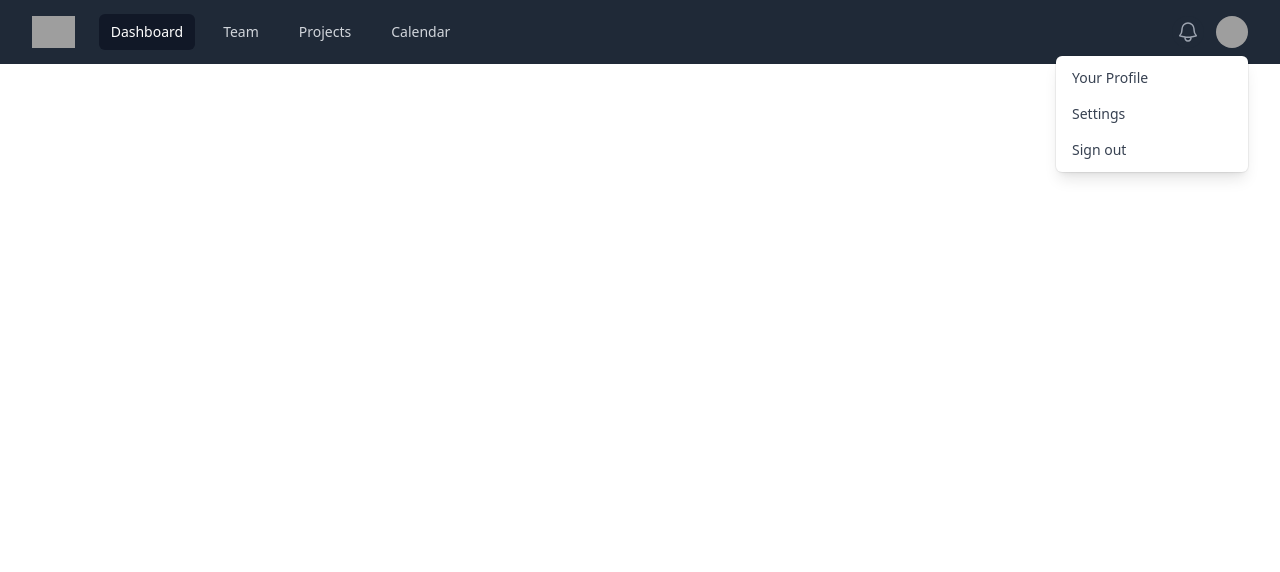
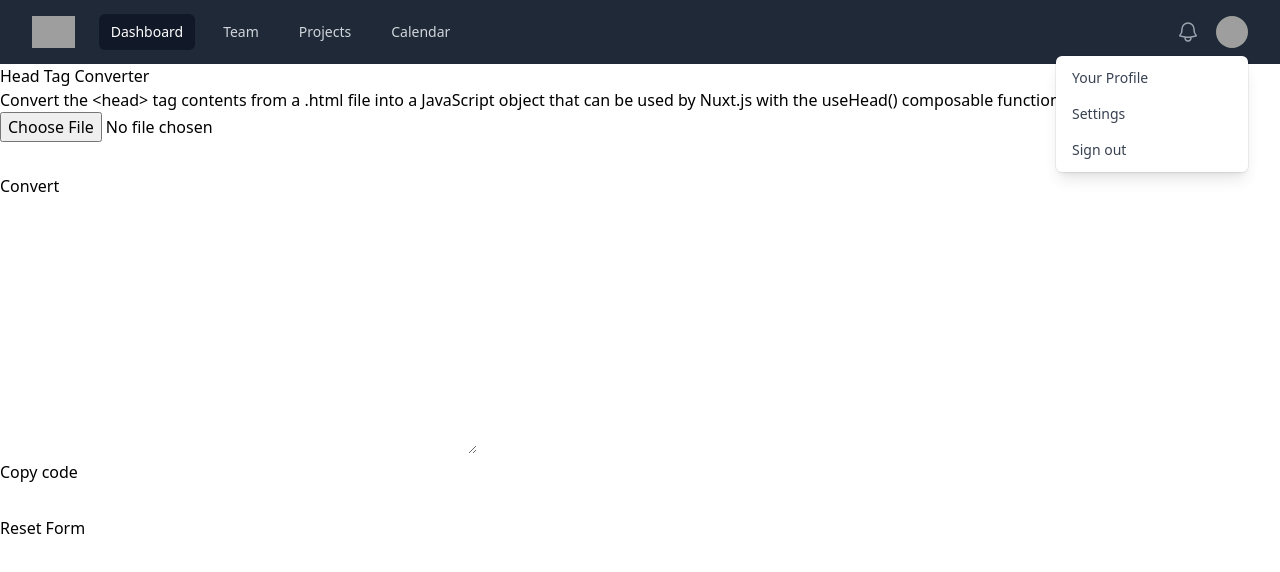
Before and after one commit to wforbes/nuxtjs-practice, a Nuxt app: page /head-tag-converter in a window 1280 px wide. Shown: the top 572 px of the page. Built offline with nearby package versions, Linux system fonts and the light colour scheme; grey boxes are pictures that could not be loaded.

Commit message:
add head tag converter page
- add a page that uses a user supplied html file to parse and convert the <head> tag contents into a javascript object that Nuxt can use with the useHead function

```diff
--- /dev/null
+++ b/pages/head-tag-converter.vue
@@ -0,0 +1,125 @@
+<template>
+	<div id="head-tag-converter">
+		<h1>Head Tag Converter</h1>
+		<p>
+			Convert the &lt;head&gt; tag contents from a .html file into
+			a JavaScript object that can be used by Nuxt.js with the
+			<a
+				href="https://v3.nuxtjs.org/getting-started/seo-meta#composable-usehead"
+				target="_blank"
+			>
+				useHead() composable function
+			</a>.
+		</p>
+		<div style="margin-bottom:2em;">
+			<input type="file" accept=".html" @change="onFileChange" />
+		</div>
+		<div style="margin-bottom: 1em">
+			<button @click="convertMarkup" :disabled="files.length === 0">Convert</button>
+			<span v-if="files.length === 1">
+				Ready to convert: <strong>{{ files[0].name }}</strong>
+			</span>
+		</div>
+		<div>
+			<textarea ref="outputArea" cols="50" rows="10">{{ output }}</textarea>
+		</div>
+		<div>
+			<button ref="copyBtn" @click="copyOutput">Copy code</button>
+			<span v-if="showCopyNotify">Text was copied!</span>
+		</div>
+		<div style="margin-top: 2em">
+			<button @click="reset" :disabled="output.length === 0">Reset Form</button>
+		</div>
+	</div>
+</template>
+
+<script>
+export default {
+	name: 'HeadTagConverter',
+	data() {
+		return {
+			output: "",
+			files: [],
+			markupString: [],
+			showCopyNotify: false
+		}
+	},
+	methods: {
+		onFileChange(e) {
+			this.files = e.target.files;
+			if (!this.files.length) return;
+			let vm = this;
+			for (let i = 0; i < this.files.length; i++) {
+				let reader = new FileReader();
+				reader.onload = (e) => {
+					vm.markupString = e.target.result;
+				};
+				reader.readAsText(this.files[i]);
+			}
+		},
+		async convertMarkup() {
+			// clear HTML comments
+			const commentsReg = /<!--(.*?)-->/gm;
+			this.markupString = this.markupString.replace(commentsReg, '');
+
+			const parser = new DOMParser();
+			const htmlDoc = parser.parseFromString(this.markupString, 'text/html');
+
+			const headTag = htmlDoc.getElementsByTagName('head')[0];
+			//console.log(headTag);
+
+			const headTagObj = await this.parseMarkup(headTag);
+			//console.log(headTagObj);
+
+			this.addOutput(JSON.stringify(headTagObj));
+		},
+		parseMarkup(headTag) {
+			return new Promise((resolve) => {
+				let headTagObj = {};
+				for (let child of headTag.children) {
+
+					let tagName = child.tagName.toLowerCase();
+					//console.log(tagName);
+
+					if (child.attributes.length == 0) {
+						headTagObj[tagName] = child.textContent;
+						continue;
+					}
+
+					let iAttrObj = {};
+					for (let i = 0; i < child.attributes.length; i++) {
+						//console.log(child.attributes[i].name, child.attributes[i].value);
+						iAttrObj[child.attributes[i].name] = child.attributes[i].value;
+					}
+
+					if (!headTagObj.hasOwnProperty(tagName))
+						headTagObj[tagName] = [];
+
+					headTagObj[tagName].push(iAttrObj);
+				}
+				resolve(headTagObj);
+			});
+		},
+		addOutput(s) {
+			this.output += s+"\n"
+		},
+		reset() {
+			this.output = "";
+			this.files = [];
+			this.markupString = [];
+			this.showCopyNotify = false;
+		},
+		copyOutput() {
+			const outputEl = this.$refs.outputArea;
+			outputEl.select();
+			outputEl.setSelectionRange(0, 99999);
+			navigator.clipboard.writeText(outputEl.value);
+			this.showCopyNotify = true;
+			setTimeout(() => {
+				this.showCopyNotify = false;
+			}, 3000)
+			this.$refs.copyBtn.focus();
+		}
+	}
+}
+</script>
--- a/pages/index.vue
+++ b/pages/index.vue
@@ -1,30 +1,10 @@
 <template>
-<h1>{{ iKnowWhatImDoing }}</h1>
+	<div id="index-page">
+		<h1>NuxtJS Practice</h1>
+		<NuxtLink to="/head-tag-converter">Head Tag Converter</NuxtLink>
+	</div>
 </template>
 
 <script setup>
-// playing with useHead to define page
-useHead({
-	"meta":[
-		{"charset":"utf-8"},
-		{"content":"width=device-width, initial-scale=1.0", "name":"viewport"},
-		{"content":"", "name":"keywords"},
-		{"content":"", "name":"description"}
-	],
-	"title":"CryptoCoin - Free Cryptocurrency Website Template",
-	"link":[
-		//{"href":"img/favicon.ico","rel":"icon"},
-		{"rel":"preconnect","href":"https://fonts.googleapis.com"},
-		{"rel":"preconnect","href":"https://fonts.gstatic.com","crossorigin":""},
-		{"href":"https://fonts.googleapis.com/css2?family=Open+Sans:wght@400;500&family=Roboto:wght@500;700&display=swap","rel":"stylesheet"},
-		{"href":"https://cdnjs.cloudflare.com/ajax/libs/font-awesome/5.10.0/css/all.min.css","rel":"stylesheet"},
-		{"href":"https://cdn.jsdelivr.net/npm/bootstrap-icons@1.4.1/font/bootstrap-icons.css","rel":"stylesheet"},
-		//{"href":"lib/animate/animate.min.css","rel":"stylesheet"},
-		//{"href":"lib/owlcarousel/assets/owl.carousel.min.css","rel":"stylesheet"},
-		//{"href":"css/bootstrap.min.css","rel":"stylesheet"},
-		//{"href":"css/style.css","rel":"stylesheet"}
-	]
-});
-const iKnowWhatImDoing = 'hey it works!'
 
 </script>
```
